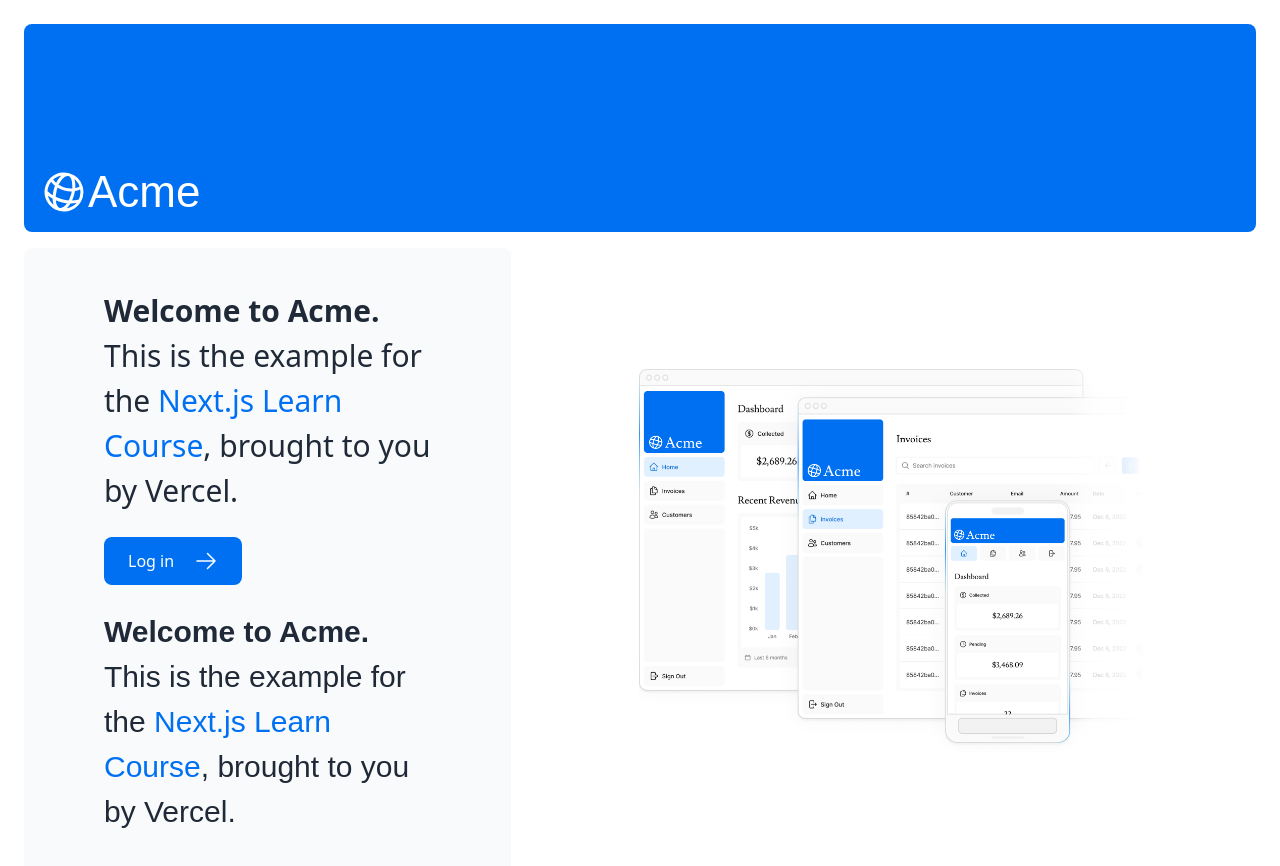
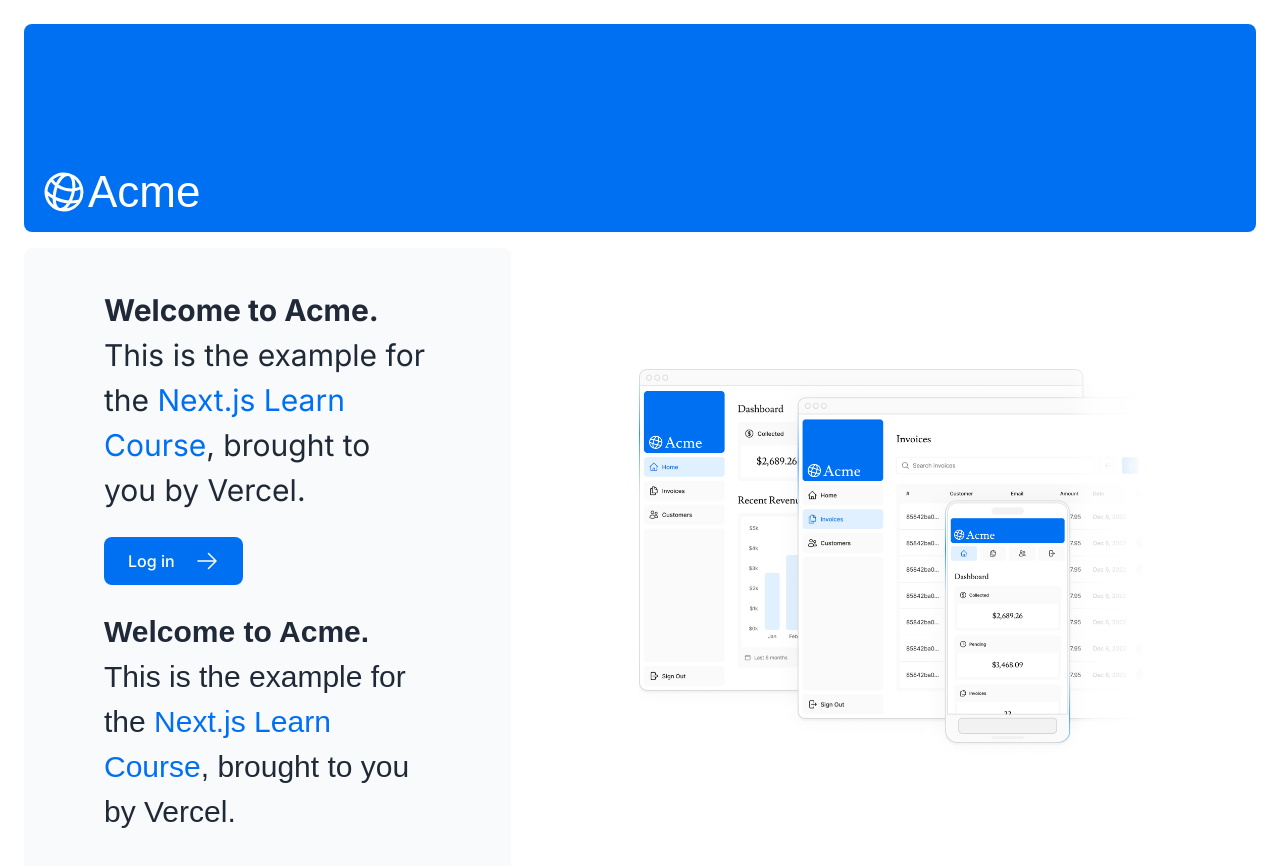
Before and after one commit to VitaliiShevchenko/nextjs, a Next.js app: page / in a window 1280 px wide. Shown: the top 866 px of the page. Built offline with nearby package versions, Linux system fonts and the light colour scheme; a web font is replaced by a local one.

Commit message:
Added font to the main page

```diff
--- a/app/layout.tsx
+++ b/app/layout.tsx
@@ -1,4 +1,5 @@
 import '@/app/ui/global.css';
+import { inter } from '@/app/ui/fonts';
 
 export default function RootLayout({
   children,
@@ -7,7 +8,7 @@
 }) {
   return (
     <html lang="en">
-      <body>{children}</body>
+    <body className={`${inter.className} antialiased`}>{children}</body>
     </html>
   );
 }
```
